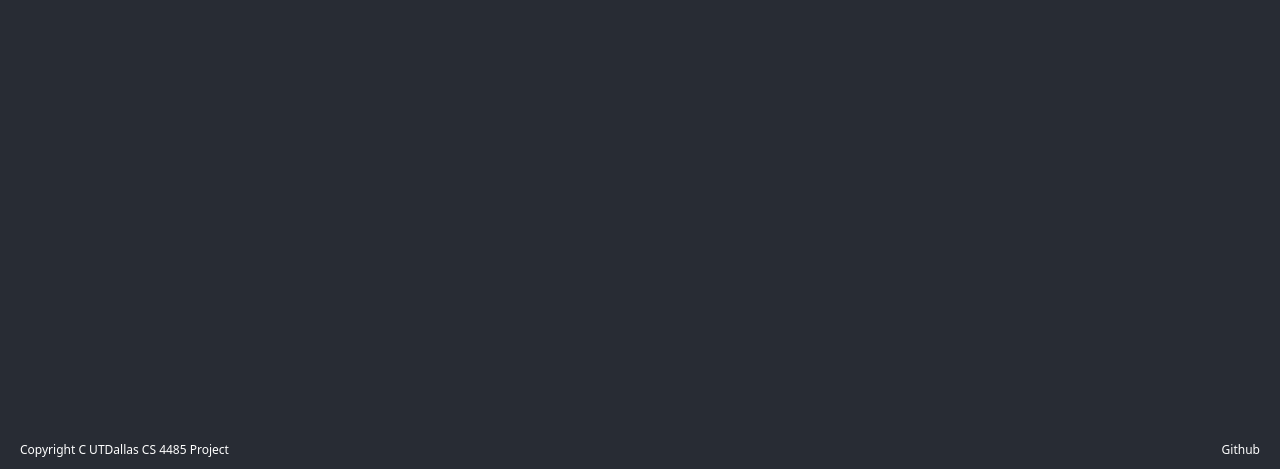
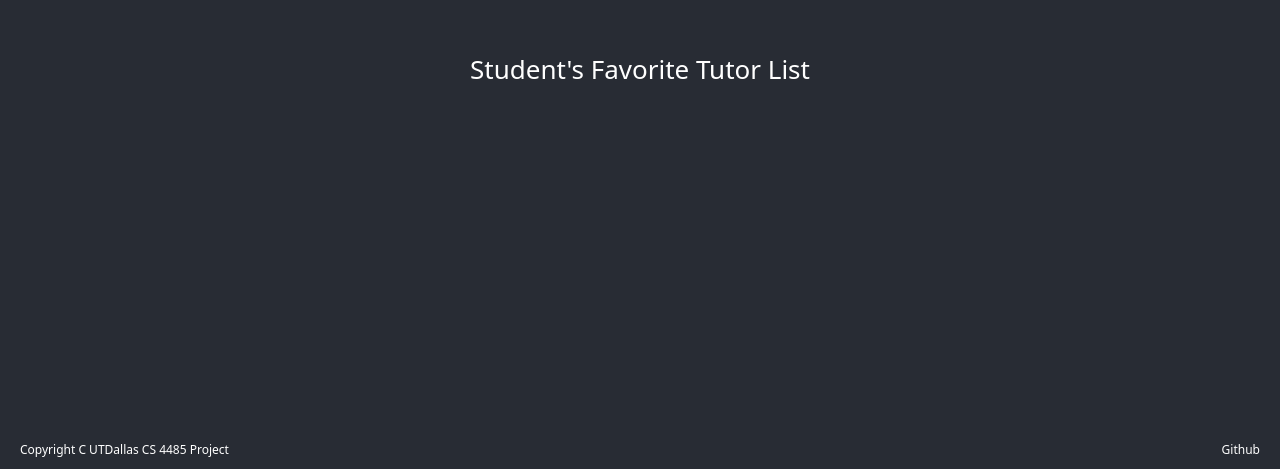
Before and after one commit to shrijxn/CS4485project, a React (Create React App) app: page /StudentDashboard in a window 1280 px wide. Shown: the part 331-800 px from the top of the page. Built offline with nearby package versions, Linux system fonts and the light colour scheme.

Commit message:
Update StudentDashboard.js

```diff
--- a/src/components/StudentDashboard.js
+++ b/src/components/StudentDashboard.js
@@ -12,5 +12,6 @@ import {data} from './Data.js'
 
 
 function StudentDashboard() {
+  return <div>Student's Favorite Tutor List</div>;
 }
 export default StudentDashboard;
```
